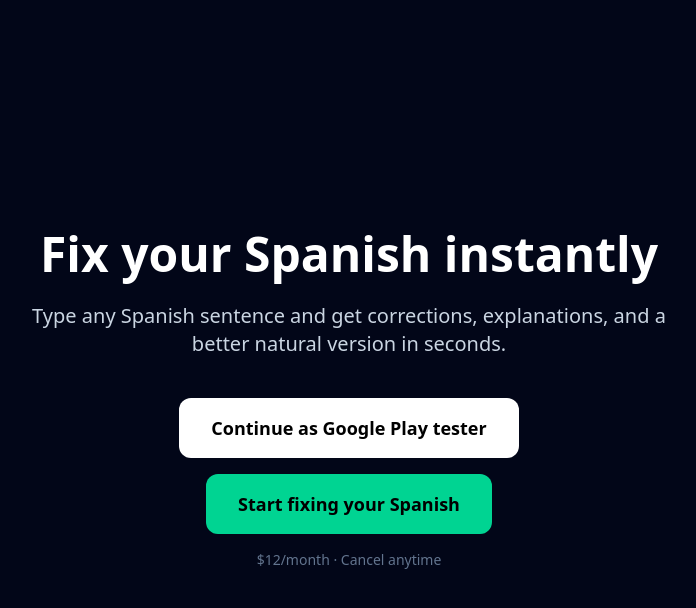
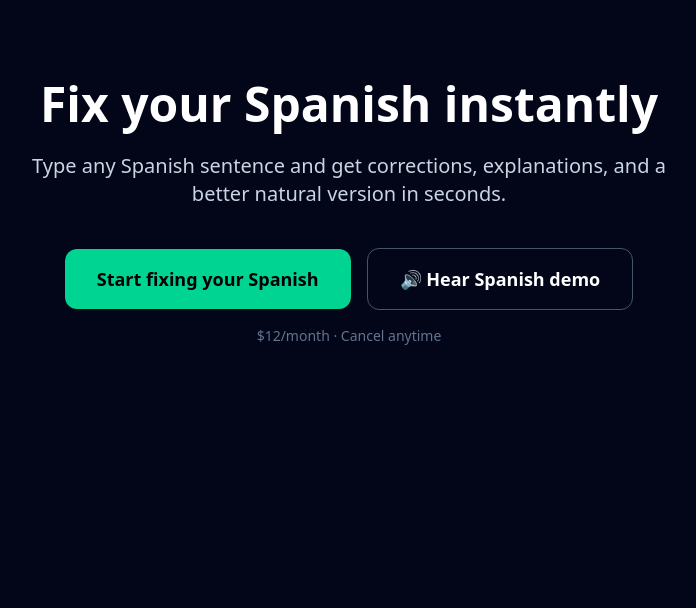
Before and after one commit to griggsbyj176-blip/fluentpath-ai-1, a Next.js app: page / in a window 1280 px wide. Shown: the top 608 px of the page, without its empty margins (291-987 px from the left). Built offline with nearby package versions, Linux system fonts and the light colour scheme.

Commit message:
Refactor Home component and add speech demo

```diff
--- a/app/page.tsx
+++ b/app/page.tsx
@@ -1,40 +1,53 @@
-'use client';
+"use client";
 
 export default function Home() {
-  const continueAsGoogleTester = () => {
-    localStorage.setItem('email', 'googleplayreview@fluentpathai.com');
-    localStorage.setItem('isGooglePlayTester', 'true');
-    localStorage.setItem('subscriptionStatus', 'active');
-    window.location.href = '/coach';
-  };
+  function speakSpanishDemo() {
+    if (!("speechSynthesis" in window)) {
+      alert("Voice is not supported on this device.");
+      return;
+    }
+
+    window.speechSynthesis.cancel();
+
+    const message = new SpeechSynthesisUtterance(
+      "Hola, FluentPath AI puede ayudarte a mejorar tu español."
+    );
+
+    message.lang = "es-ES";
+    message.rate = 0.9;
+    message.pitch = 1;
+
+    window.speechSynthesis.speak(message);
+  }
 
   return (
-    <main className="min-h-screen bg-slate-950 text-white px-6 flex items-center justify-center">
-      <section className="text-center max-w-2xl">
+    <main className="min-h-screen bg-slate-950 text-white px-6">
+      <section className="text-center py-20">
         <h1 className="text-5xl font-extrabold mb-6">
           Fix your Spanish instantly
         </h1>
 
-        <p className="text-xl text-slate-300 mb-10">
-          Type any Spanish sentence and get corrections, explanations, and a better natural version in seconds.
+        <p className="text-xl text-slate-300 mb-10 max-w-2xl mx-auto">
+          Type any Spanish sentence and get corrections, explanations, and a
+          better natural version in seconds.
         </p>
 
-        <button
-          type="button"
-          onClick={continueAsGoogleTester}
-          className="inline-block bg-white text-black px-8 py-4 rounded-xl font-bold text-lg mb-4"
-        >
-          Continue as Google Play tester
-        </button>
+        <div className="flex flex-col sm:flex-row items-center justify-center gap-4">
+          <a
+            href="https://buy.stripe.com/4gM00ieOX4BrfJb2Xr6sw03"
+            className="inline-block bg-emerald-400 text-black px-8 py-4 rounded-xl font-bold text-lg"
+          >
+            Start fixing your Spanish
+          </a>
 
-        <br />
-
-        <a
-          href="/pricing"
-          className="inline-block bg-emerald-400 text-black px-8 py-4 rounded-xl font-bold text-lg"
-        >
-          Start fixing your Spanish
-        </a>
+          <button
+            type="button"
+            onClick={speakSpanishDemo}
+            className="inline-block border border-slate-600 text-white px-8 py-4 rounded-xl font-bold text-lg"
+          >
+            🔊 Hear Spanish demo
+          </button>
+        </div>
 
         <p className="mt-4 text-sm text-slate-500">
           $12/month · Cancel anytime
```
